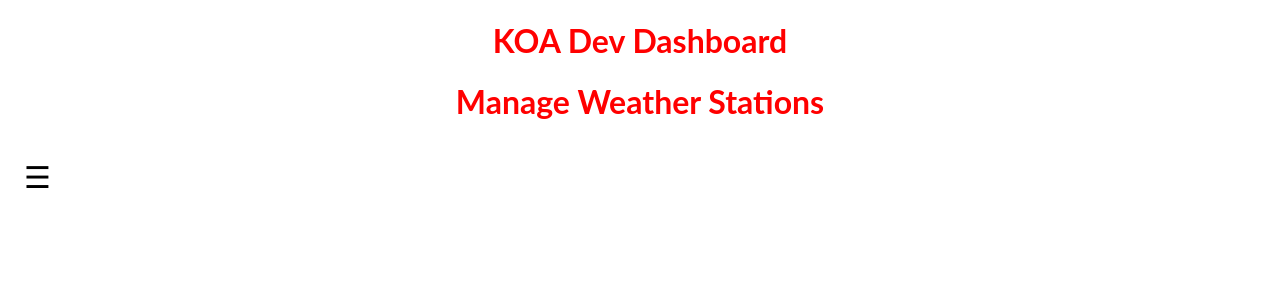
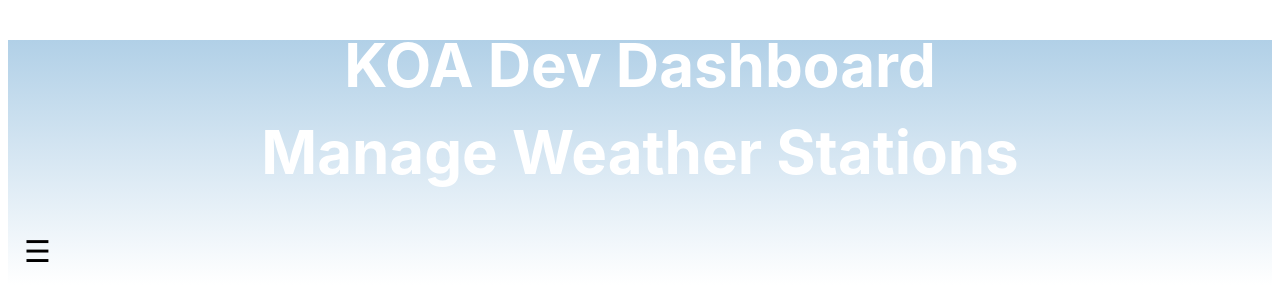
Before and after one commit to Gwc5245/KOA-Web-Application, a Flask app: page /Dev-MngStation in a window 1280 px wide. Shown: the top 297 px of the page. Run offline with Flask 2, Linux system fonts and the light colour scheme.

Commit message:
Manage station css

```diff
--- a/templates/Dev-MngStation.html
+++ b/templates/Dev-MngStation.html
@@ -54,8 +54,9 @@ body {
 </style>
 </head>
 <body>
-  <center style="color:red":><h1> KOA Dev Dashboard </h1> </center>
-  <center style="color:red":><h1> Manage Weather Stations </h1> </center>
+<div style="background: linear-gradient(180deg, #B1D0E7 0%, #FFFFFF 100%);">
+  <center style="font-family: 'Inter';font-style: normal;font-weight: 700;font-size: 30px;line-height: 50px;color: #FFFFFF;":><h1> KOA Dev Dashboard </h1> </center>
+  <center style="font-family: 'Inter';font-style: normal;font-weight: 700;font-size: 30px;line-height: 45px;color: #FFFFFF;":><h1> Manage Weather Stations </h1> </center>
 <div id="mySidenav" class="sidenav">
 
   <a href="javascript:void(0)" class="closebtn" onclick="closeNav()">&times;</a>
@@ -84,6 +85,6 @@ function closeNav() {
   document.body.style.backgroundColor = "white";
 }
 </script>
-
+</div>
 </body>
 </html>
```
